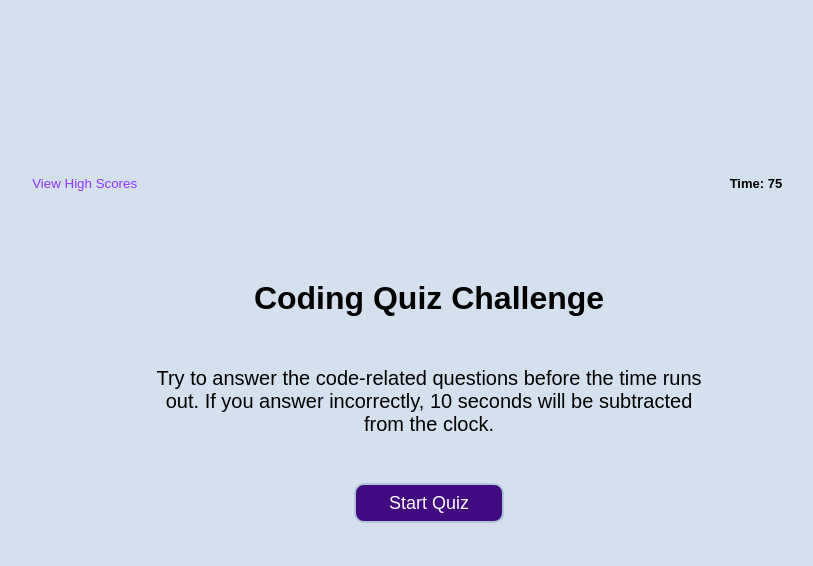
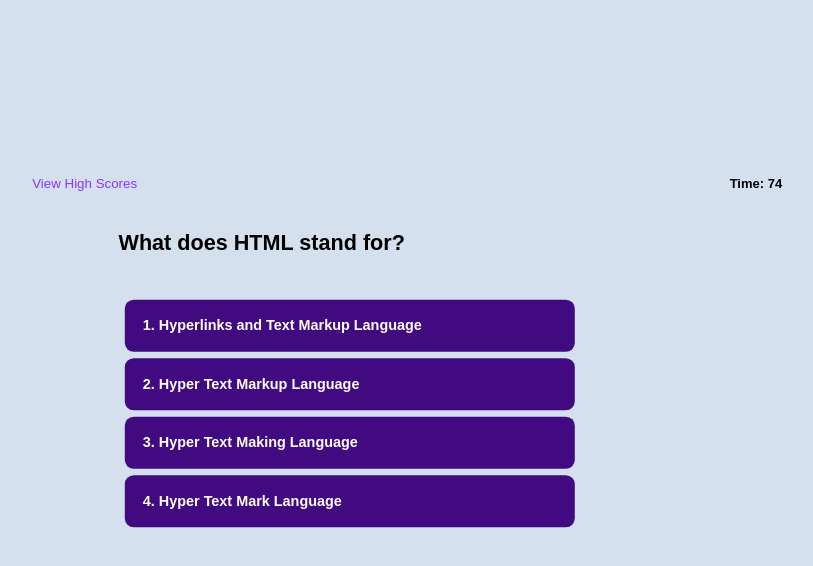
Before and after one commit to savbennett8/code-quiz, a plain HTML site: page index.html in a window 1280 px wide. Both pictures are taken after a click on the button "Start Quiz". Shown: the whole page, without its empty margins (211-1024 px from the left). Drawn offline with Linux system fonts and the light colour scheme.

Commit message:
able to populate first question

```diff
--- a/assets/js/script.js
+++ b/assets/js/script.js
@@ -10,17 +10,19 @@
 //then they are taken to the high scores page
 //given the option to go back to start page or clear high scores
 
-let timer = 75;
 let interval = 0;
 let correct = 0;
 let index = 0;
 
 //Start Section
+let startSection = document.querySelector("#container");
+let timerEl = document.querySelector(".count");
 let quizTitle = document.querySelector("#title");
 let rules = document.querySelector("#rules");
 let start = document.querySelector("#start");
 
 //quiz section
+let quizSection = document.querySelector(".quiz-box");
 let quiz = document.querySelector("#quiz");
 let question = document.querySelector("#questionText");
 
@@ -81,26 +83,32 @@ let MCQS = [{
 
 //when start quiz button is clicked
 start.addEventListener("click", function() {
-    let ref = window.open("./index2.html");
     //first question is presented
-    //quiz.style.display = "block";
+    startSection.style.opacity = 0;
+    quizSection.style.opacity = 1;
+
     //loadData();
     //countDown starts
-    //interval = setInterval(countDown, 1000);
+    countDown();
 });
 
-//timer for quiz
-let countDown = function() {
-    timer--;
-    time.innerText = timer;
-    console.log(timer);
-    if (timer === 0) {
+function countDown() {
+    let timeLeft = 75;
+
+    //timer for quiz
+    let timeInterval = setInterval(function() {
+        if (timer === 0) {
         //end quiz
-    } else {
-        //next question
-    }
+        clearInterval(timeInterval);
+        } else {
+            timerEl.textContent = timeLeft;
+            timeLeft--;
+        }
+    }, 1000);
+    //setInterval(countDown,1000);
 }
-//setInterval(countDown,1000);
+
+
 
 let loadData = function() {
     question.innerText = MCQS[index].question;
@@ -108,8 +116,6 @@ let loadData = function() {
     option2.innerText = MCQS[index].choice2;
     option3.innerText = MCQS[index].choice3;
     option4.innerText = MCQS[index].choice4;
-
-    timer = 75;
 }
 
 choice_que.forEach((choices, choiceNo) =>{
--- a/index.html
+++ b/index.html
@@ -42,10 +42,10 @@
         </header>
         <section>
             <div id="optionList">
-                <h4 class="choice_que" id="option1">1. blah blah blah</h4>
-                <h4 class="choice_que" id="option2">2. blah blah blah blah</h4>
-                <h4 class="choice_que" id="option3">3. blah blah blah</h4>
-                <h4 class="choice_que" id="option4">4. blah blah blah</h4>
+                <h4 class="choice_que" id="option1">1. Hyperlinks and Text Markup Language</h4>
+                <h4 class="choice_que" id="option2">2. Hyper Text Markup Language</h4>
+                <h4 class="choice_que" id="option3">3. Hyper Text Making Language</h4>
+                <h4 class="choice_que" id="option4">4. Hyper Text Mark Language</h4>
             </div>
         </section>
 
```
